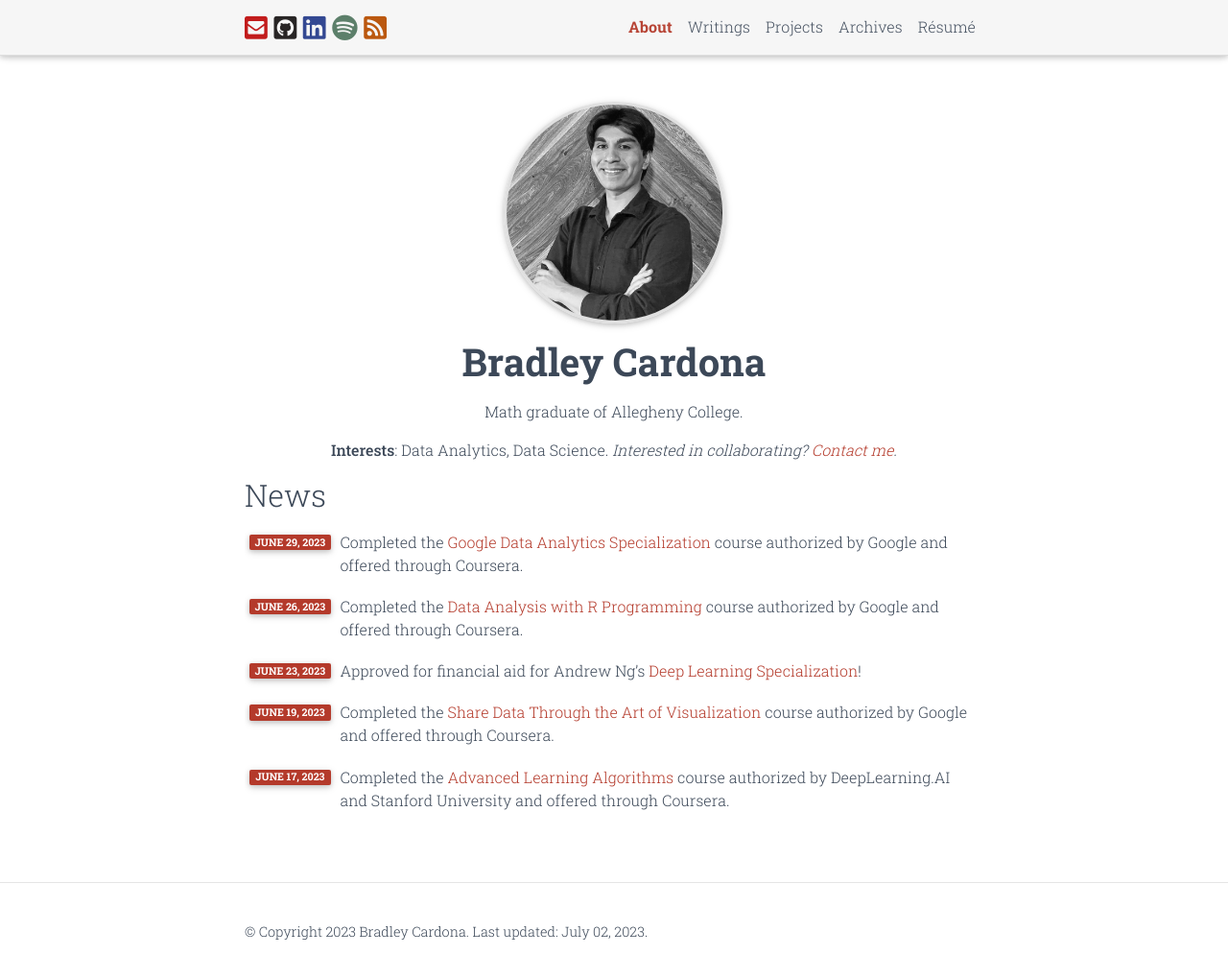
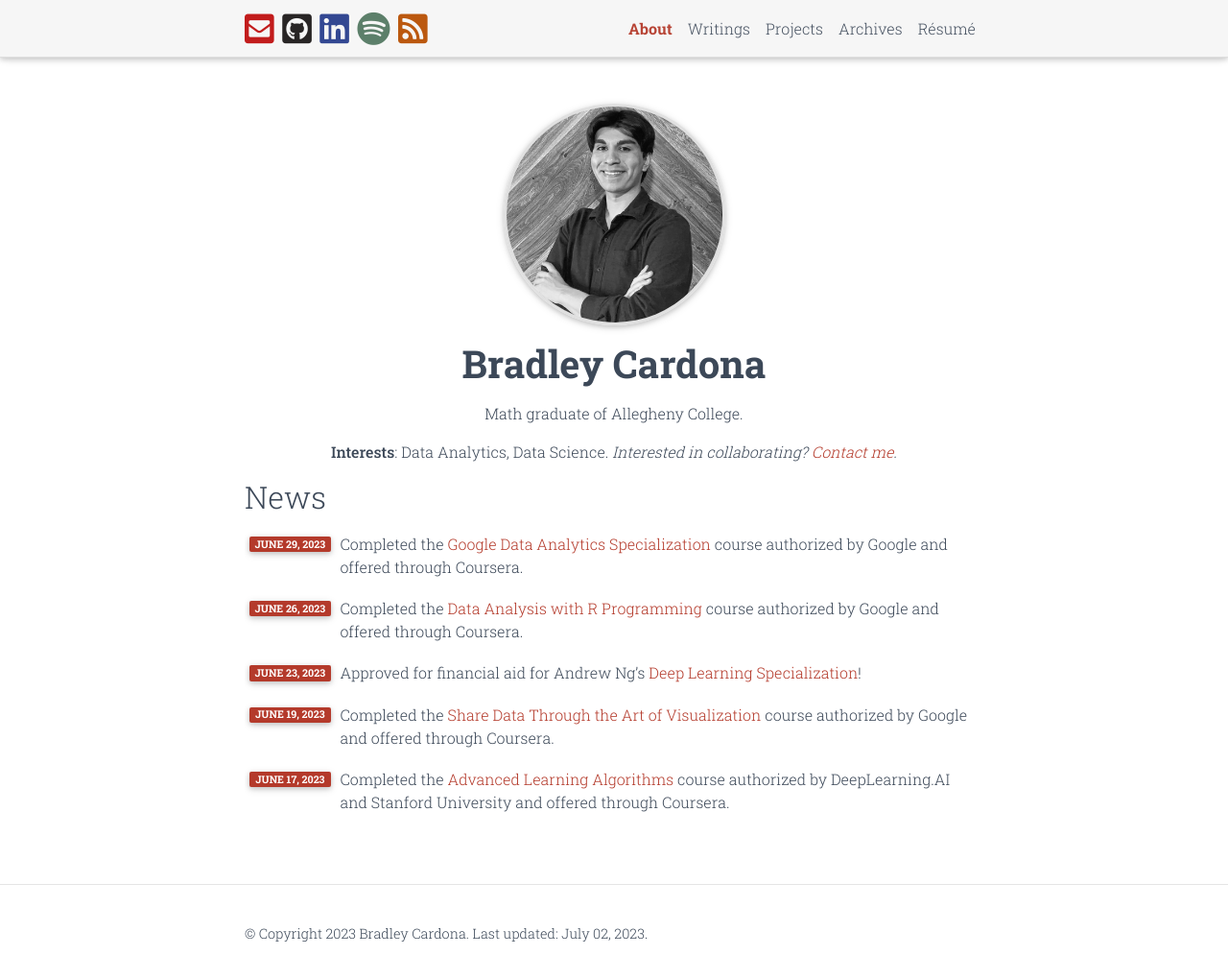
Before and after one commit to BMCARDONA/bmcardona.github.io, a Jekyll site: the page built from _pages/about.md, in a window 1280 px wide and 1024 px high. Shown: the top 1020 px of the window at 96% size. Built offline with Jekyll 4.4.1, drawn with Linux system fonts in a browser that asks for light colours; full-size pictures stand in for the smaller copies a plugin makes; comment, search, counter and statistics services are not loaded; a style sheet for code colours, icons or effects is not loaded.

Commit message:
resize social icons, nav bar

```diff
--- a/_sass/_base.scss
+++ b/_sass/_base.scss
@@ -180,6 +180,7 @@ blockquote {
   border-bottom: 1px solid var(--global-divider-color);
   background-color: var(--global-wolfram-nav-bar-color);
   opacity: 0.95;
+  max-height: 60px;
 
 }
 
@@ -241,7 +242,7 @@ blockquote {
   .navbar-brand.social {
     padding-bottom: 0;
     padding-top: 0;
-    font-size: 1.7rem;
+    font-size: 35px;
 
     a {
       i::before {
```
